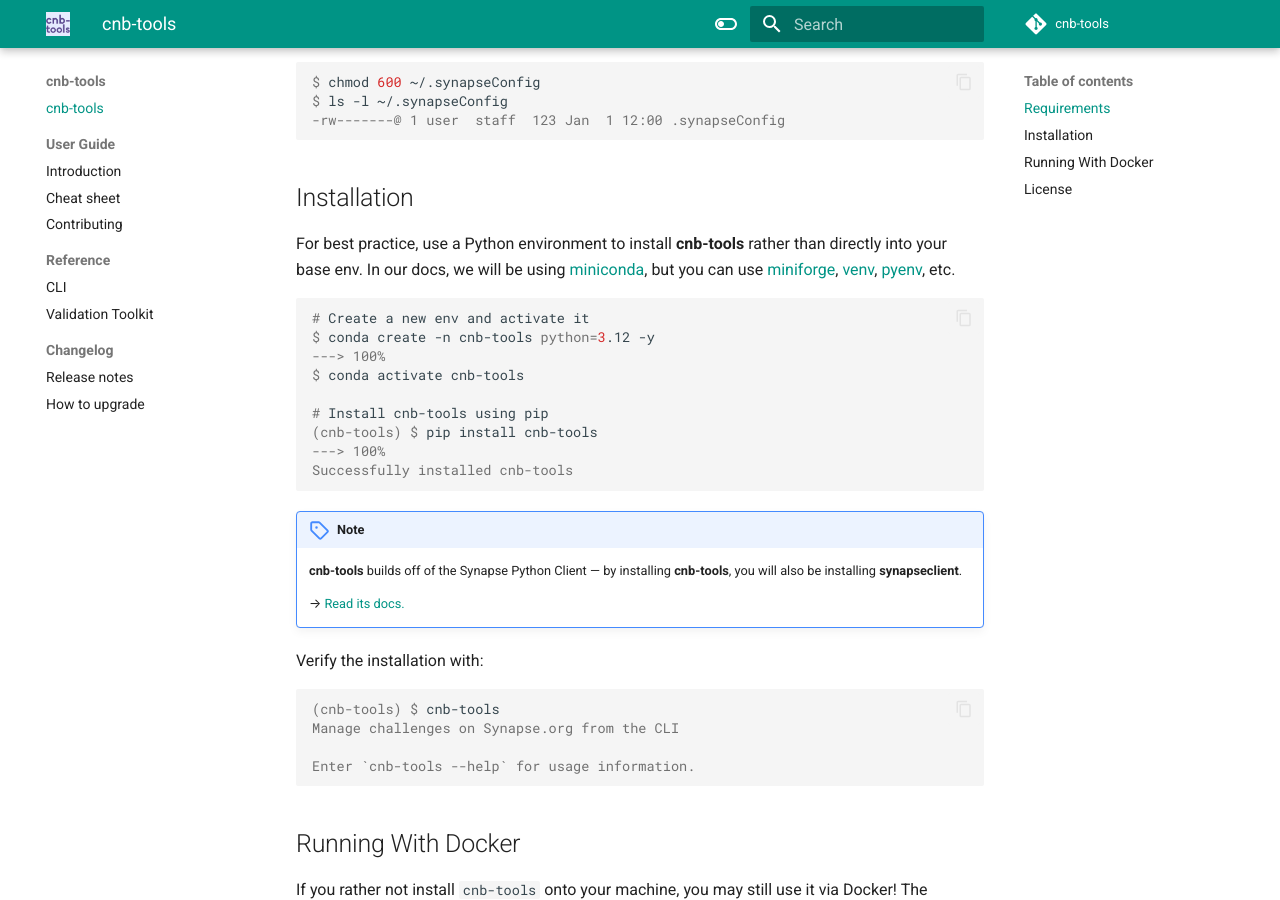
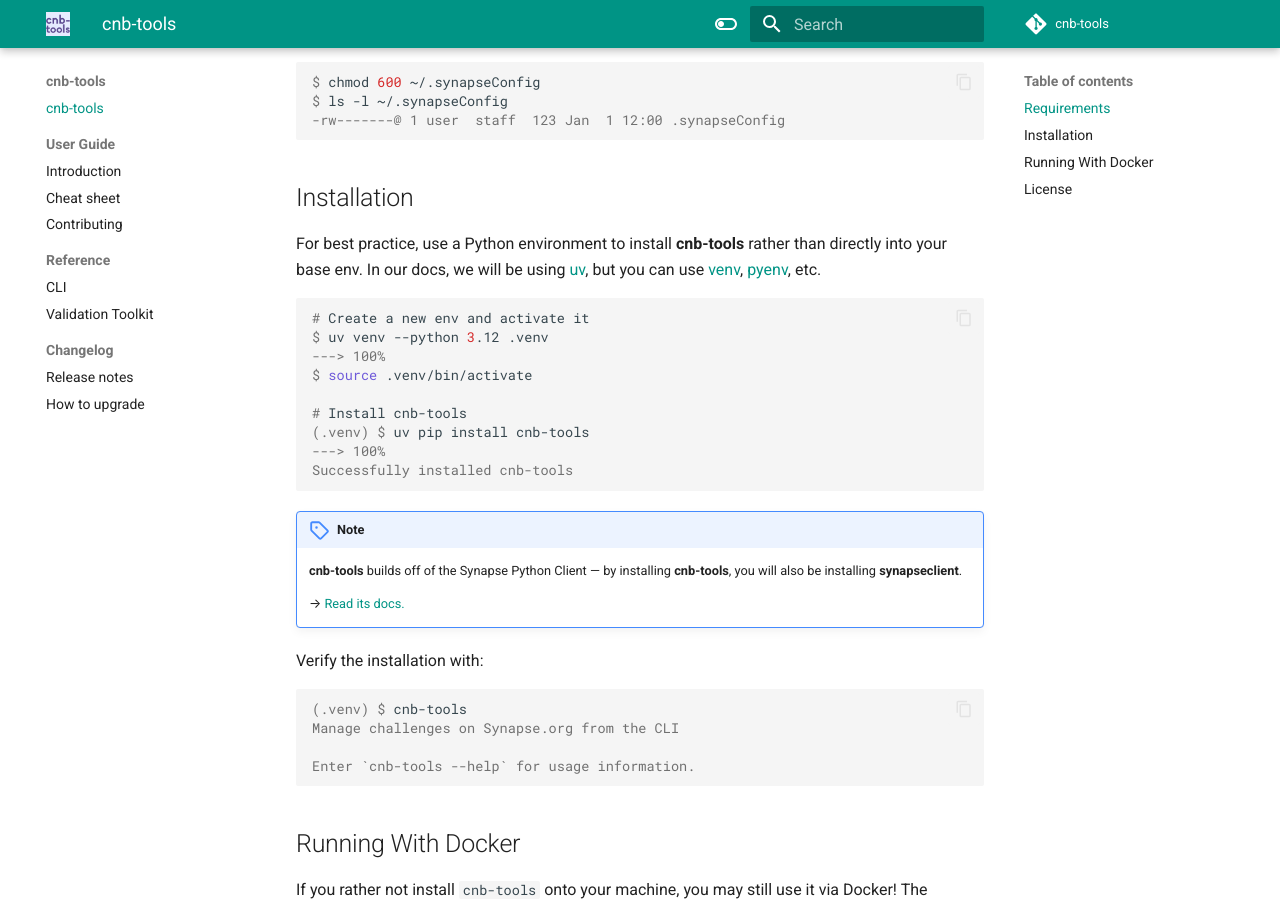
Before and after one commit to Sage-Bionetworks-Challenges/cnb-tools, an MkDocs documentation site: the page built from docs/index.md, in a window 1280 px wide and 900 px high, scrolled down 1279 px. Built offline with MkDocs 1.6.1 and Material for MkDocs 9.7.7, drawn with Linux system fonts in a browser that asks for light colours; comment, search, counter and statistics services are not loaded.

Commit message:
use uv in installation steps

````diff
--- a/docs/index.md
+++ b/docs/index.md
@@ -58,17 +58,17 @@
 
 For best practice, use a Python environment to install **cnb-tools**
 rather than directly into your base env.  In our docs, we will be
-using [miniconda], but you can use [miniforge], [venv], [pyenv], etc.
+using [uv], but you can use [venv], [pyenv], etc.
 
 <!-- termynal -->
 ```console
 # Create a new env and activate it
-$ conda create -n cnb-tools python=3.12 -y
+$ uv venv --python 3.12 .venv
 ---> 100%
-$ conda activate cnb-tools
+$ source .venv/bin/activate
 
-# Install cnb-tools using pip
-(cnb-tools) $ pip install cnb-tools
+# Install cnb-tools
+(.venv) $ uv pip install cnb-tools
 ---> 100%
 Successfully installed cnb-tools
 ```
@@ -83,7 +83,7 @@
 
 <!-- termynal -->
 ```console
-(cnb-tools) $ cnb-tools
+(.venv) $ cnb-tools
 Manage challenges on Synapse.org from the CLI
 
 Enter `cnb-tools --help` for usage information.
@@ -123,8 +123,7 @@
 [Python 3.10+]: https://www.python.org/downloads/
 [Synapse account]: https://www.synapse.org/#!LoginPlace:0
 [Personal Access Token (PAT)]: https://www.synapse.org/#!PersonalAccessTokens:
-[miniconda]: https://docs.conda.io/projects/miniconda/en/latest/miniconda-install.html
-[miniforge]: https://github.com/conda-forge/miniforge
+[uv]: https://docs.astral.sh/uv/
 [venv]: https://docs.python.org/3/library/venv.html
 [pyenv]: https://github.com/pyenv/pyenv
 [Read its docs.]: https://python-docs.synapse.org/
````
Also changed, not shown: README.md (+6 -7 lines).
